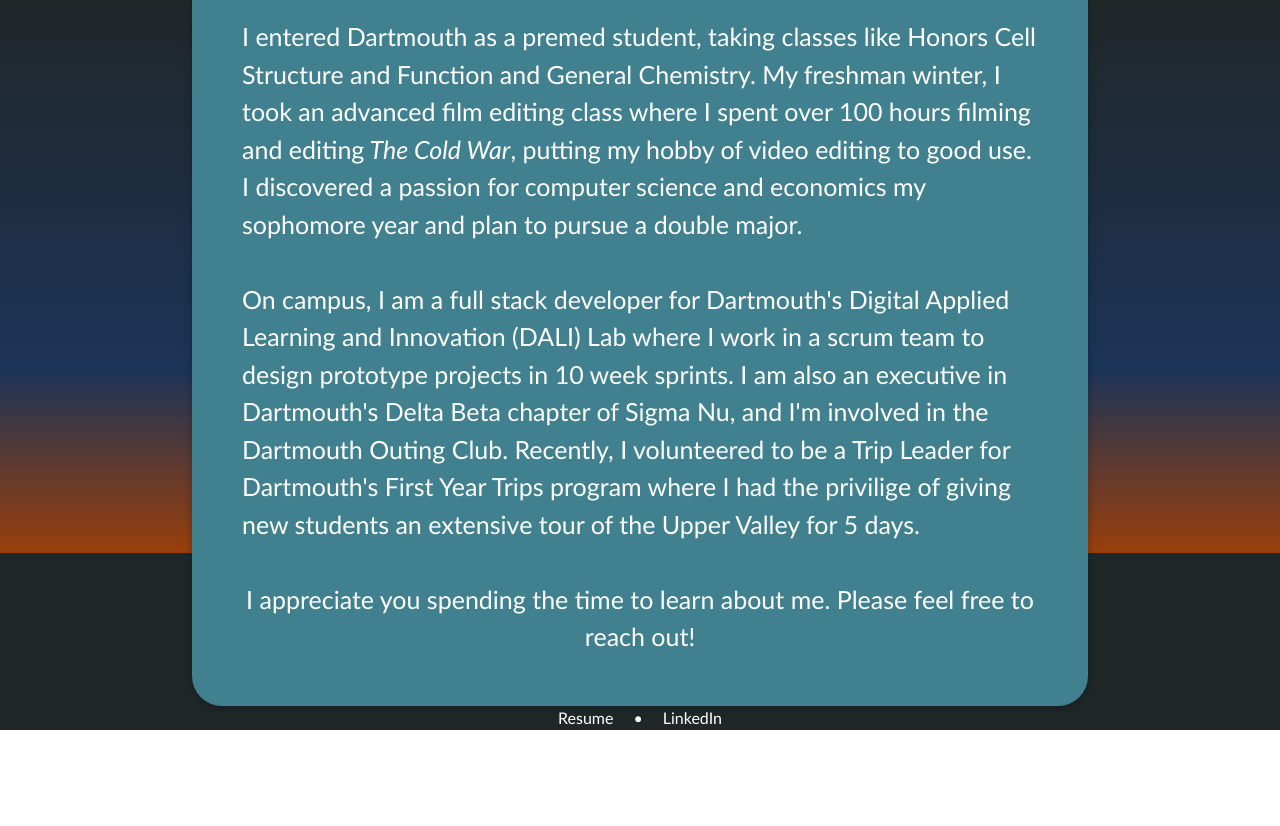
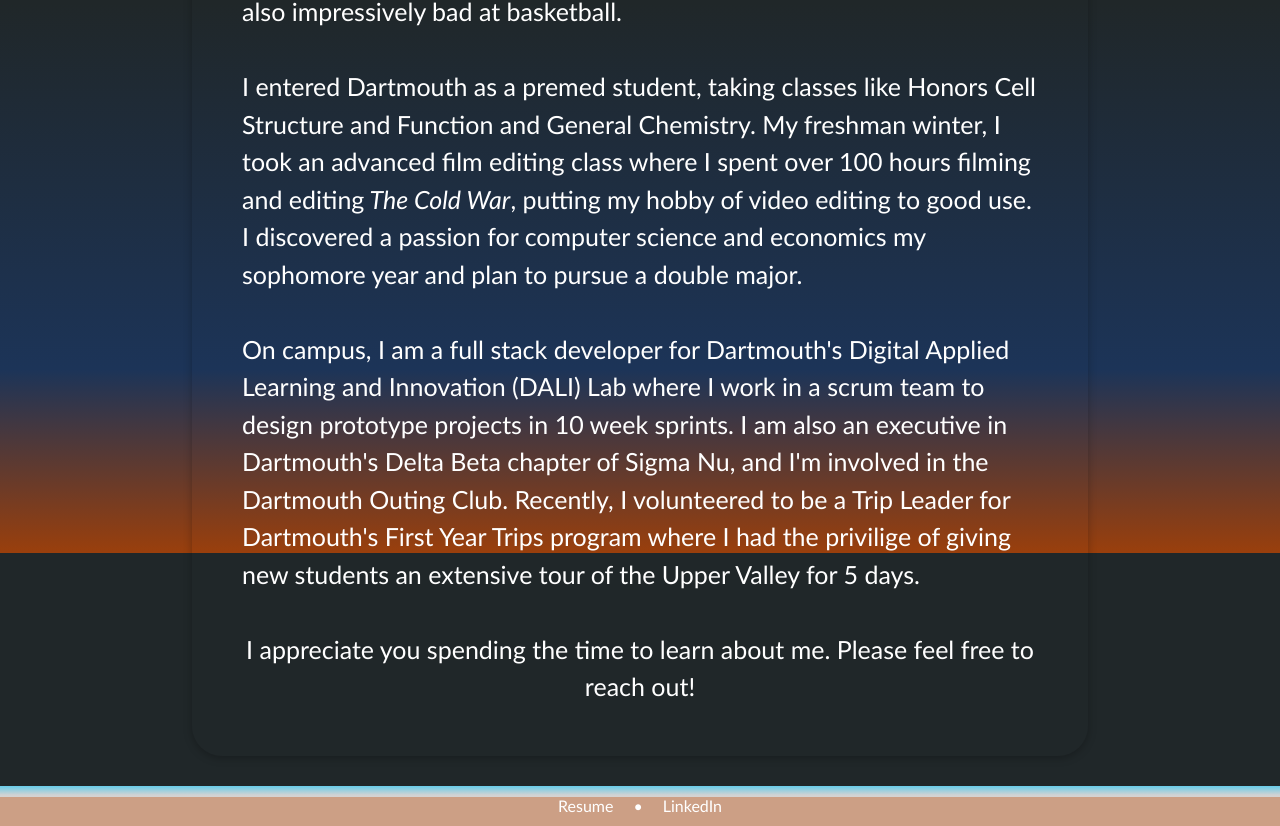
Before and after one commit to Mace1059/jackmacy, a Next.js app: page /about in a window 1280 px wide. Shown: the part 1047-1873 px from the top of the page. Before the commit the page ends 1777 px from the top, so only its background shows below. Built offline with nearby package versions, Linux system fonts and the light colour scheme.

Commit message:
waves and styling updates

```diff
--- a/src/app/about/about.scss
+++ b/src/app/about/about.scss
@@ -7,25 +7,31 @@
     display: flex;
     flex-direction: column;
     justify-content: center;
-
+    align-items: center;
     margin-top: 80px;
     width: auto;
     max-width: 70vw;
     height: fit-content;
     padding: 50px;
-    background-color: #41818f;
+    // background-color: #41818f;
     box-shadow: 0 2px 8px rgba(0, 0, 0, 0.26);
     border-radius: 30px;
-
+    margin-bottom: 30px;
+    &:hover{
+      background-color: white;
+      color: black;
+    }
 
     .cropper {
       border-radius: 50%;
       height: 300px;
       width: 300px;
       overflow: hidden;
+      margin-bottom: 50px;
+      border: 10px solid #9A3F0C;
     }
     .image {
-      margin: -35px 0 0 0;
+      margin: -35px 0 0;
     }
 
     h3 {
--- a/src/app/components/footer/footer.js
+++ b/src/app/components/footer/footer.js
@@ -1,25 +1,27 @@
 import React from "react";
 import "./footer.scss";
+import Link from "next/link";
 
 const Footer = () => {
   return (
     <footer>
-      <div style={{ display: "flex", flexDirection: "row", gap: "20px" }}>
-        <a
+      <div className="waves"></div>
+      <div style={{ display: "flex", flexDirection: "row", gap: "20px", zIndex: "999" }}>
+        <Link
           href="https://drive.google.com/file/d/1NPkW0gf9p0VO6W4eGUWdPyRlGs_tScCW/view?usp=sharing"
           target="_blank"
           rel="noopener noreferrer"
         >
           Resume
-        </a>
+        </Link>
         •
-        <a
+        <Link
           href="https://www.linkedin.com/in/jack-macy-b227a8239/"
           target="_blank"
           rel="noopener noreferrer"
         >
           LinkedIn
-        </a>
+        </Link>
       </div>
     </footer>
   );
--- a/src/app/components/footer/footer.scss
+++ b/src/app/components/footer/footer.scss
@@ -1,6 +1,32 @@
-body > footer {
+footer {
   display: flex;
   align-items: center;
   justify-content: center;
-    position: relative;
+  position: relative;
+  margin-bottom: -40px;
+  overflow: hidden;
+  width: 100%;
+  padding:20px;
+  background-color: #cc9f85;
+
+  .waves{
+    position: absolute;
+    width: 100%;
+    height: 100%;
+    background: linear-gradient(to top, lightgray 5%, #00c6ff 50%, #0072ff 100%);
+    animation: wave 10s infinite ease;
+  }
+
 }
+
+@keyframes wave {
+  0% {
+    transform: translateY(0);
+  }
+  50% {
+    transform: translateY(-35px);
+  }
+  100% {
+    transform: translateY(0);
+  }
+}
--- a/src/app/components/labels/label.js
+++ b/src/app/components/labels/label.js
@@ -5,7 +5,7 @@
 
 
     return (
-        <div className="label" style={{backgroundColor: props.color}}>
+        <div className="label" >
             <h2>{props.text}</h2>
         </div>
     )
--- a/src/app/components/labels/label.scss
+++ b/src/app/components/labels/label.scss
@@ -19,5 +19,8 @@
     padding-bottom: 0.2rem;
     box-shadow: 0 2px 8px rgba(0, 0, 0, 0.26);
 
-
+    &:hover{
+        background-color: #9A3F0C;
+        cursor: pointer;
+    }
 }
--- a/src/app/gallery/page.js
+++ b/src/app/gallery/page.js
@@ -1,8 +1,8 @@
 
 export default function Gallery() {
     return (
-      <body>
-        <div>Gallery</div>
-      </body>
+      <>
+        <div>Coming Soon!</div>
+      </>
     )
   }
--- a/src/app/home.scss
+++ b/src/app/home.scss
@@ -1,12 +1,3 @@
-// body{
-//     background-image: linear-gradient(45deg, white, gray);
-// }
-
-// .center {
-//   width: 100%;
-//   // height: 100%;
-//   justify-content: center;
-//   display: flex;
 
 .container {
   display: flex;
@@ -19,6 +10,8 @@
   gap: 5vw;
   flex-grow: 1;
   height: 100%;
+  max-width: 95%;
+
   .mountains {
     position: absolute;
     bottom: 0;
@@ -35,6 +28,7 @@
   }
   h1 {
     font-size: 100px;
+    line-height: 1em;
   }
   h3 {
     font-size: 50px;
--- a/src/app/layout.js
+++ b/src/app/layout.js
@@ -12,13 +12,10 @@
 
 export default function RootLayout({ children }) {
   return (
-    <html lang="en">
-      <body>
+      <html lang="en">
         <NavBar />
         {children}
-      </body>
-      <Footer />
-      {/* <body className={inter.className}><NavBar/>{ children}</body> */}
-    </html>
+        <Footer />
+      </html>
   );
 }
--- a/src/app/page.js
+++ b/src/app/page.js
@@ -1,6 +1,7 @@
 import "./home.scss";
 import Image from "next/image";
 import Labels from "./components/labels/labels";
+import RootLayout from "./layout";
 
 import fish from "./photos/jack_fish.png";
 import mountain from "./images/mountain.svg";
@@ -36,6 +37,7 @@
   const color = colors[Math.floor(Math.random() * colors.length)];
   return (
     // <div className="center">
+
       <div className="container">
         <Image
           className="mountains"
--- a/src/app/work/[slug]/page.js
+++ b/src/app/work/[slug]/page.js
@@ -9,7 +9,6 @@
   const activity = jsonFile.find((w) => id === w.id);
 
   const messageWithLineBreaks = activity.text.replace(/\\n/g, "\n")
-  console.log(messageWithLineBreaks)
 
   return (
     <div className="activity-body">
--- a/src/app/work/work.json
+++ b/src/app/work/work.json
@@ -83,7 +83,7 @@
         "title": "The Cold War",
         "id": "coldwar",
         "subtitle": "Video Editing",
-        "text": "The Cold War is a video project I produced for Film 47. I used Adobe Premiere Pro to edit and used a DSLR camera for filming. It took me over 100 hours to organize actors, film, and edit the movie.\\n \\n Plot:  There is a secret weapon that needs to be destroyed behind enemy lines, can three unlikely heroes make it in time?",
+        "text": "The Cold War is a video project I produced for Film 47. I used Adobe Premiere Pro to edit and used a DSLR camera for filming. It took me over 100 hours to organize actors, film, and edit the movie.\\n \\n There is a secret weapon that needs to be destroyed behind enemy lines. Can three unlikely heroes make it in time?",
         "image": "pic",
         "links": [
             {
```
Also changed, not shown: src/app/images/mountain.svg.
